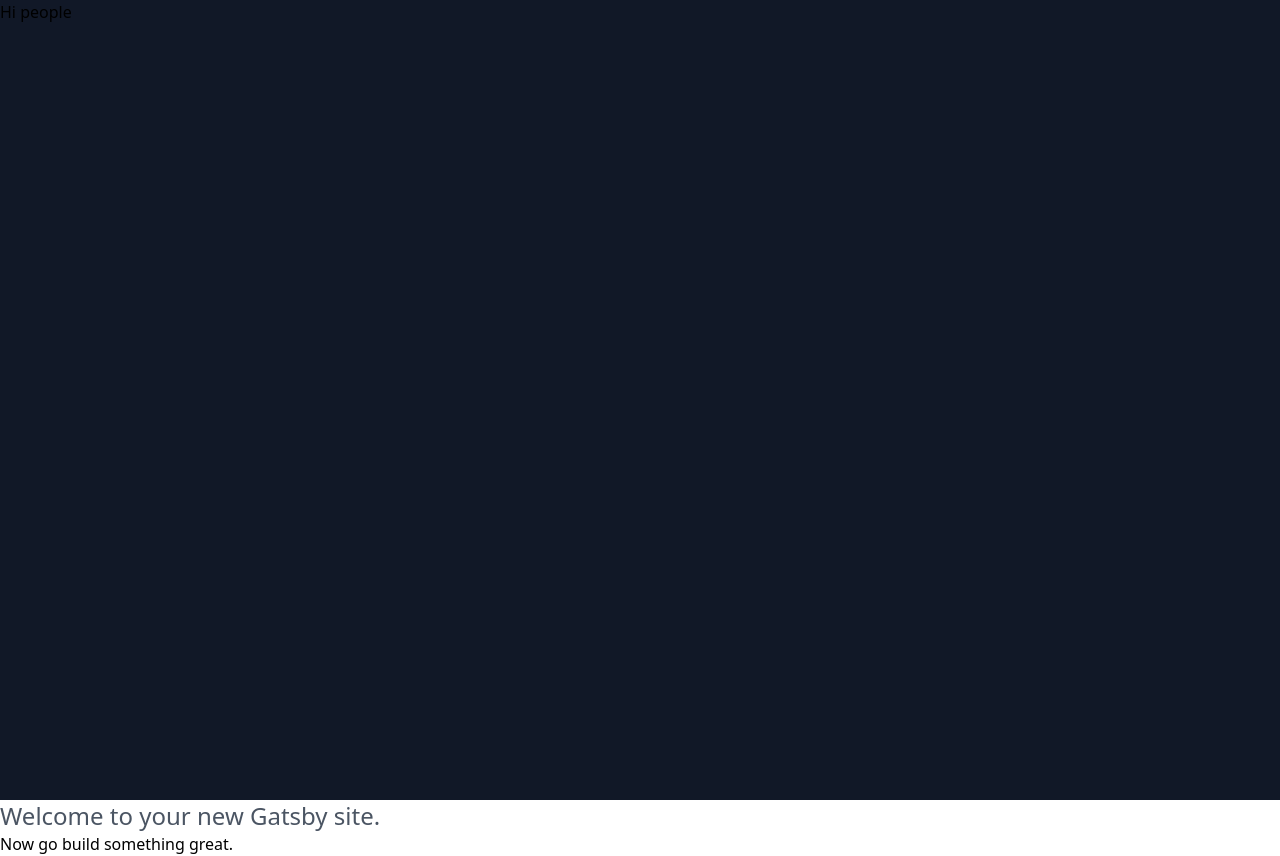
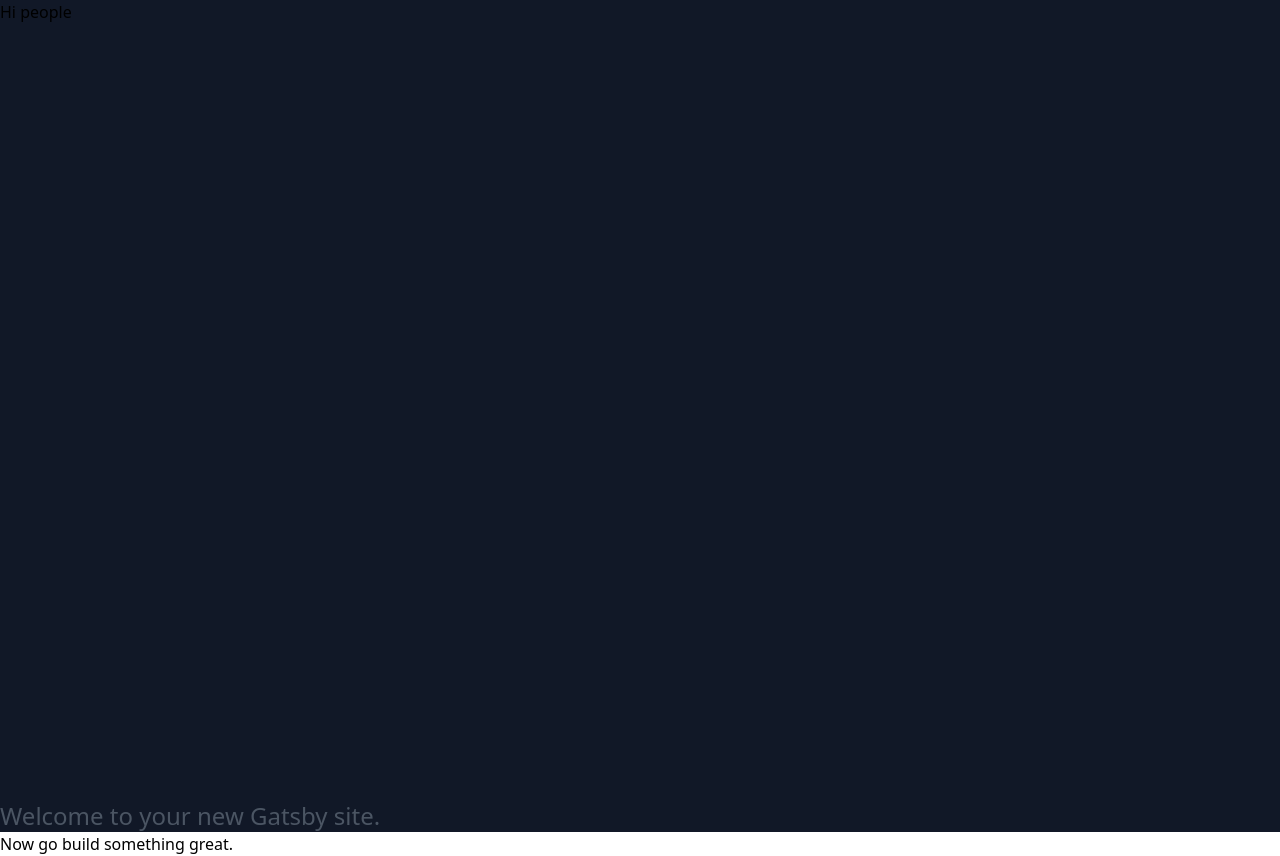
Before and after one commit to yougonnagetyours/tailwind-try-simple, a Gatsby site: page / in a window 1280 px wide. Built offline with nearby package versions, Linux system fonts and the light colour scheme; Gatsby itself is replaced by a stand-in of ours.

Commit message:
tailwind tries

```diff
--- a/src/pages/index.js
+++ b/src/pages/index.js
@@ -9,7 +9,7 @@ const IndexPage = () => (
   <div>
     <SEO title="Home" />
     <h1 className="w-full bg-gray-900 h-screen flex justify-between" >Hi people</h1>
-    <p className="font-medium text-gray-600 text-2xl" >Welcome to your new Gatsby site.</p>
+    <p className="font-medium bg-gray-900 text-gray-600 text-2xl" >Welcome to your new Gatsby site.</p>
     <p>Now go build something great.</p>
   </div>
 )
```
